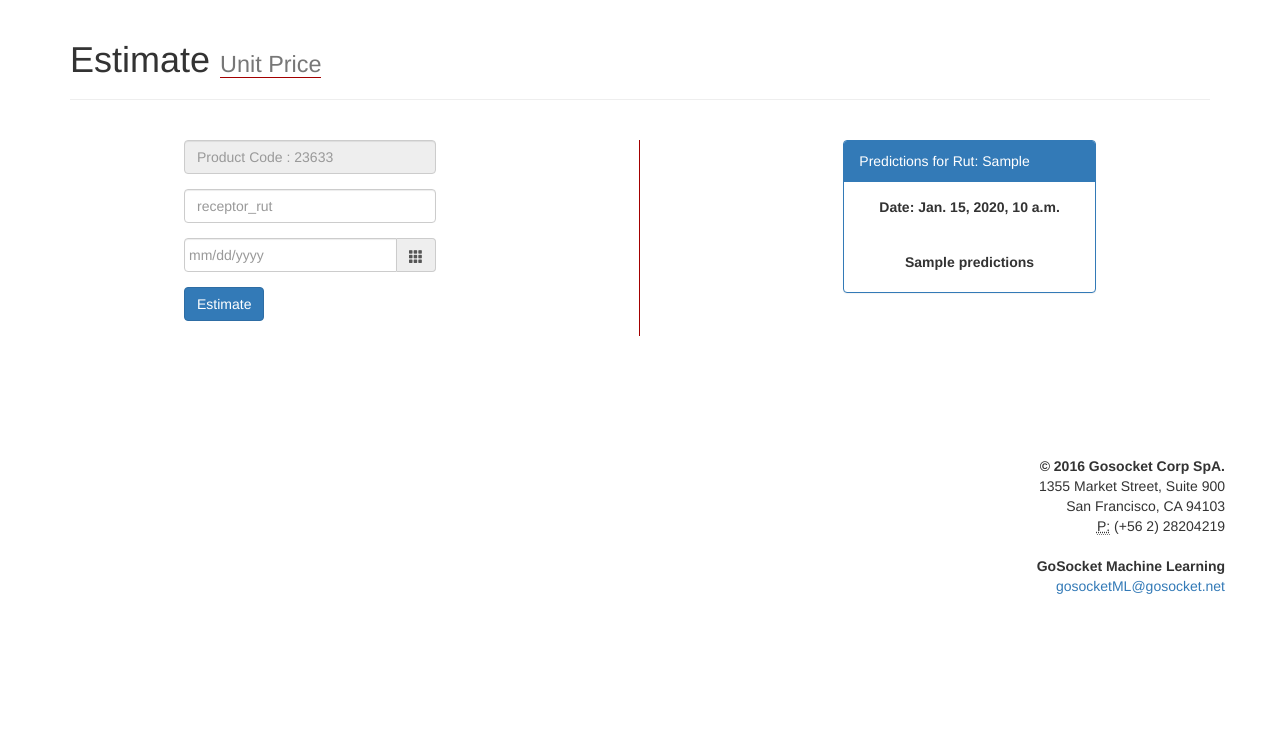
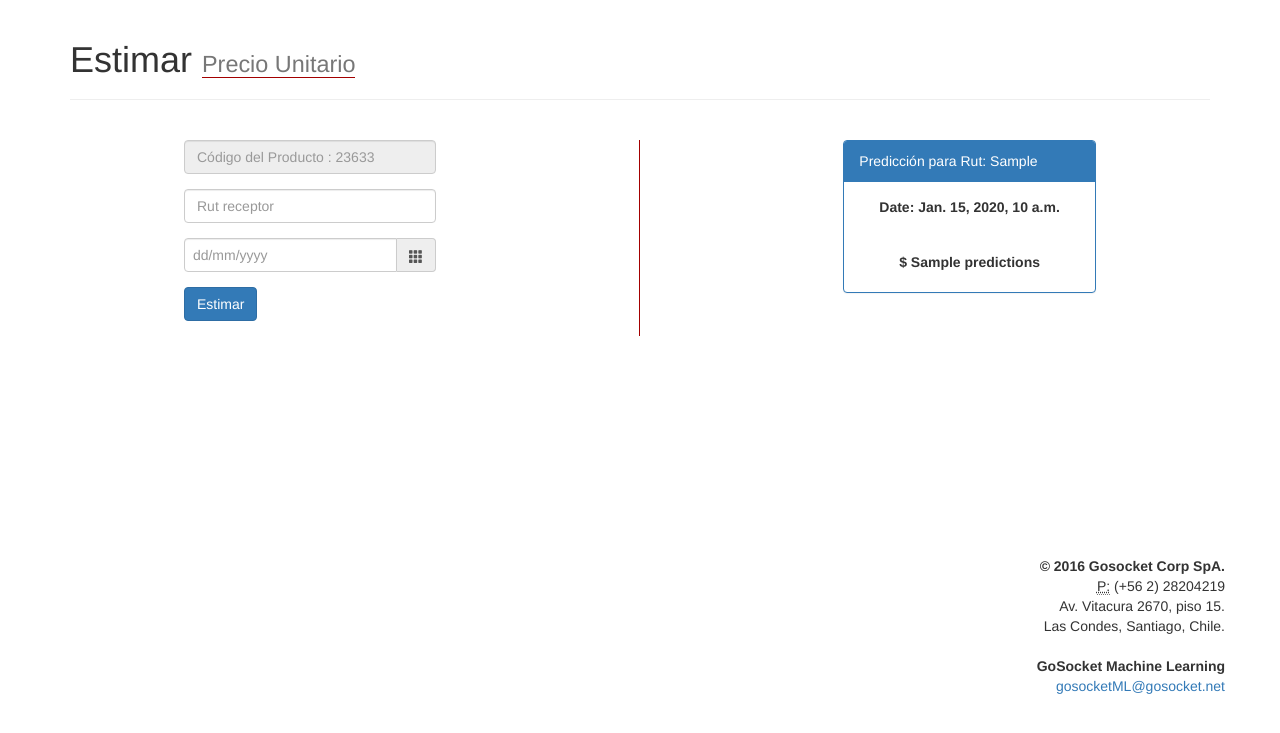
Before and after one commit to Jimachin/gsml, a Django app: template templates/estimate.html in a window 1280 px wide. Shown: the top 733 px of the page. Run offline with Django 3.2, Linux system fonts and the light colour scheme; the template is opened without the code that fills it: most values are stand-ins (such as "Sample title", 1, 10 or a date in 2020); parts of the project's set-up code (start-up, migrations or seed data) failed here and were passed over; some libraries are stand-ins or nearby versions.

Commit message:
update estimate:html - idioma, view:prediction decimal

```diff
--- a/templates/estimate.html
+++ b/templates/estimate.html
@@ -13,8 +13,8 @@
 <body>
 <div class="container">
     <div class="page-header">
-        <h1>Estimate
-            <small style="border-bottom: solid #A30000 1px">Unit Price</small>
+        <h1>Estimar
+            <small style="border-bottom: solid #A30000 1px">Precio Unitario</small>
         </h1>
     </div>
     <div class="row" style="padding: 20px">
@@ -24,21 +24,23 @@
                 <div class="form-group">
                     <div class="col-md-6 col-md-offset-2">
                         <input type="text" id="disabledTextInput" class="form-control"
-                               placeholder="Product Code : 23633" disabled>
+                               placeholder="Código del Producto : 23633" disabled/>
+
                     </div>
                 </div>
                 <div class="form-group">
                     <div class="col-md-6 col-md-offset-2">
+
                         <input type="text" id="receptor_rut" class="form-control"
-                               placeholder="receptor_rut" name="receptor_rut">
+                               placeholder="Rut receptor" name="receptor_rut"/>
                     </div>
                 </div>
 
                 <div class="form-group">
                     <div class='col-md-6 col-md-offset-2'>
                         <div class="input-group date " data-provide="datepicker">
-                            <input type="text" class="form-control datepicker" placeholder="mm/dd/yyyy"
-                                   name="date_value">
+                            <input type="text" class="form-control datepicker" placeholder=" dd/mm/yyyy"
+                                   name="date_value"/>
                             <div class="input-group-addon">
                                 <span class="glyphicon glyphicon-th"></span>
                             </div>
@@ -47,7 +49,7 @@
 
                     <script !src="">
                         $('.datepicker').datepicker({
-                            format: 'mm/dd/yyyy',
+                            format: ' dd/mm/yyyy',
                             startDate: '-3d'
                         });
 
@@ -56,7 +58,7 @@
 
                 <div class="form-group">
                     <div class="col-sm-6 col-sm-offset-2">
-                        <button type="submit" class="btn btn-primary">Estimate</button>
+                        <button type="submit" class="btn btn-primary">Estimar</button>
                     </div>
                 </div>
             </form>
@@ -64,13 +66,13 @@
 
         <div class="col-md-3 col-sm-3 col-sm-offset-2">
             <div class="panel panel-primary">
-                <div class="panel-heading ">Predictions for Rut: {{ rutPredictions }}</div>
-
+                <div class="panel-heading ">Predicción para Rut: {{ rutPredictions }}</div>
                 <div class="panel-body text-center">
                     <label>Date: {{ date_value }}</label>
                 </div>
+
                 <div class="panel-body text-center">
-                    <label>{{ predictions }}</label>
+                    <label>$ {{ predictions }}</label>
                 </div>
             </div>
 
@@ -78,15 +80,15 @@
     </div>
 </div>
 
-<footer style="padding-top: 100px">
+<footer style="padding-top: 200px">
 
     <div class="container">
         <div class="row text-right">
             <address>
                 <strong>© 2016 Gosocket Corp SpA.</strong><br>
-                1355 Market Street, Suite 900<br>
-                San Francisco, CA 94103<br>
-                <abbr title="Phone">P:</abbr> (+56 2) 28204219
+                <abbr title="Phone">P:</abbr> (+56 2) 28204219<br>
+                Av. Vitacura 2670, piso 15.<br>
+                Las Condes, Santiago, Chile.<br>
             </address>
             <address>
                 <strong>GoSocket Machine Learning</strong><br>
```
Also changed, not shown: regression/views.py (+8 -5 lines).
